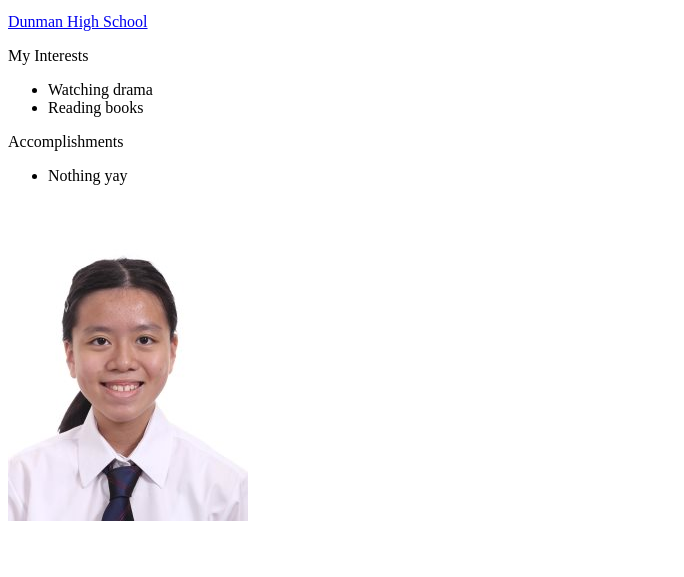
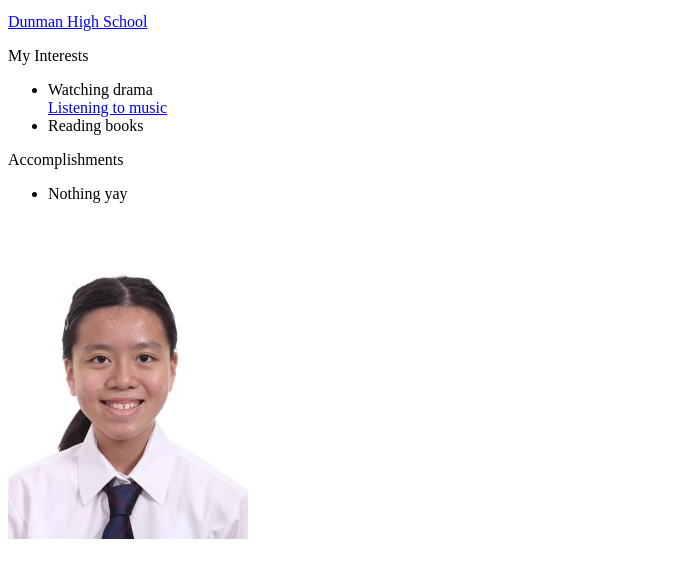
Before and after one commit to 17y1gangeeshyan/17y1gangeeshyan.github.io, a plain HTML site: page index.html in a window 1280 px wide. Shown: the part 101-678 px from the top of the page, without its empty margins (0-684 px from the left). Drawn offline with Linux system fonts and the light colour scheme.

Commit message:
Update index.html

```diff
--- a/index.html
+++ b/index.html
@@ -10,6 +10,7 @@ My name is Ee Shyan. I am a student of Dunman High School. Currently in 1st year
 <p>My Interests</p>
 <ul>
 <li>Watching drama</li>
+<a href ="https://en.wikipedia.org/wiki/Mandopop">Listening to music </a>
 <li>Reading books</li>
 </ul>
  <p>Accomplishments</p>
```
